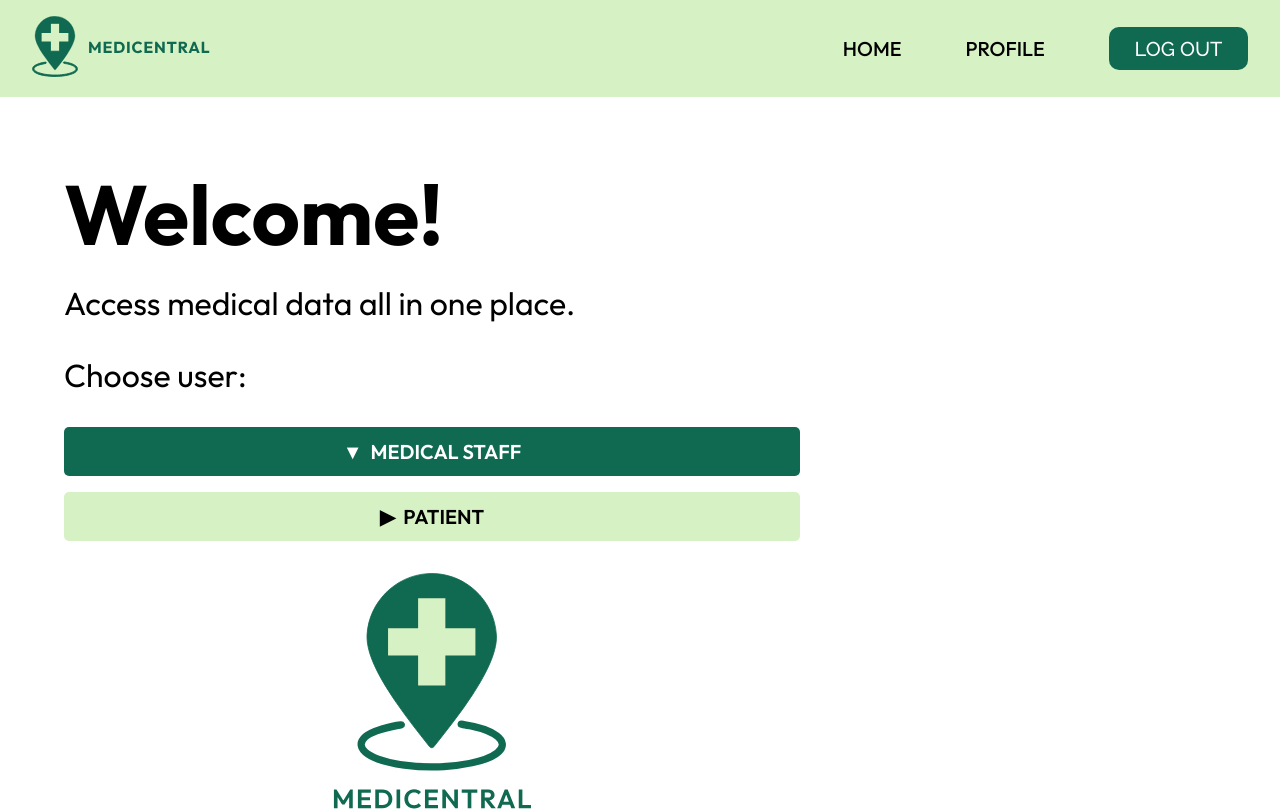
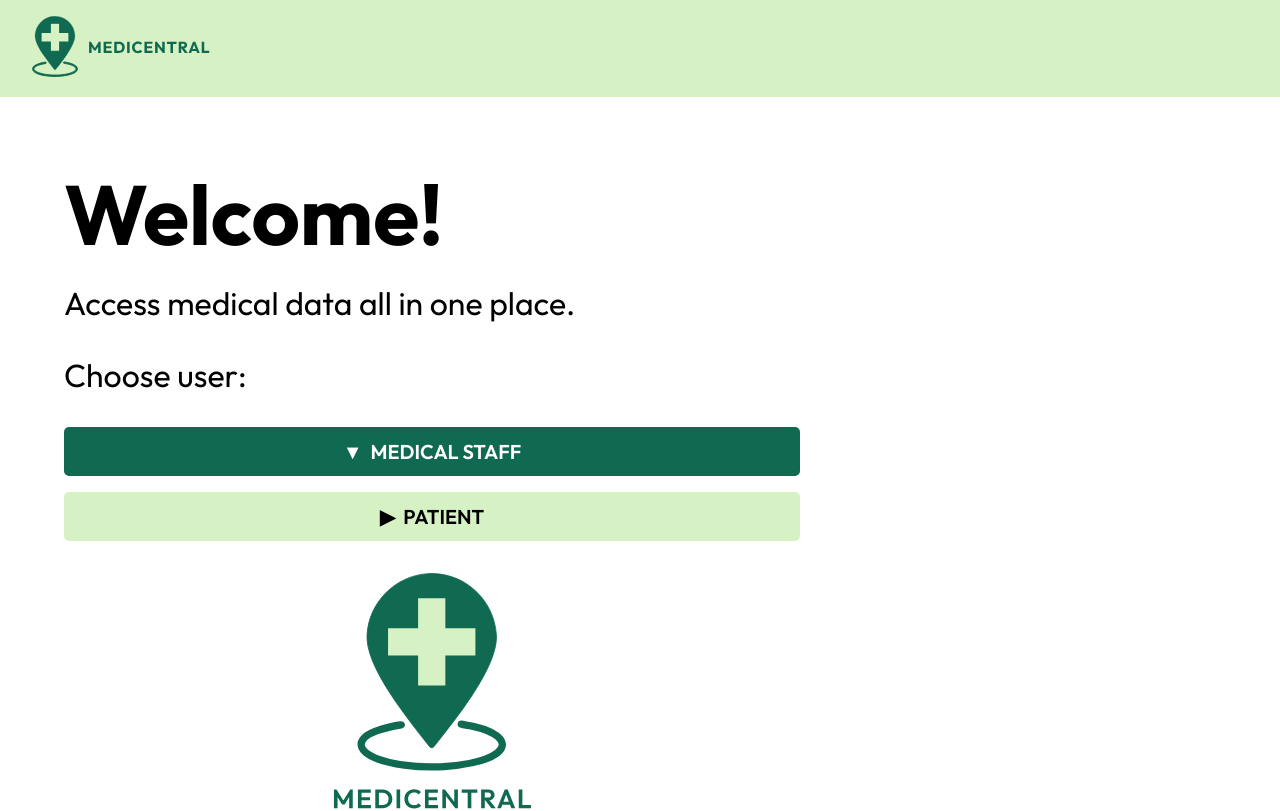
Before and after one commit to prinsergioprin/medicentral-app, a React (Create React App) app: page / in a window 1280 px wide. Shown: the top 811 px of the page. Built offline with nearby package versions, Linux system fonts and the light colour scheme.

Commit message:
Dynamic Navbar added

```diff
--- a/src/App.jsx
+++ b/src/App.jsx
@@ -1,6 +1,6 @@
 import "./App.css";
 import { useEffect } from "react";
-import { BrowserRouter as Router, Routes, Route } from "react-router";
+import { BrowserRouter as Router, Routes, Route, useLocation } from "react-router";
 import Navbar from "./Components/Navbar/Navbar";
 import LogInSection from "./Components/LogInSection/LogInSection";
 import Footer from "./Components/Footer/Footer";
@@ -25,14 +25,14 @@ function App() {
     <Router>
       <div className="App">
         {/* make false on first 3 pages... */}
-        <Navbar showNavRight={true} />
+        <DynamicNavbar />
         {/* BURGER ICON IN HEADER SHOULD HAVE THIS:
        onToggleDashboard={toggleDashboard} */}
 
         <div className="main-content">
           <Routes>
             <Route path="/" element={<LogInSection />} />
-            {/* <Route path="/log-in-method" element={<LogInMethod />} /> */}
+            {/* <Route path="/login-method" element={<LogInMethod />} /> */}
             <Route path="/login" element={<HowToLogIn />} />
             <Route path="/homepage" element={<HomePageLayout />} />
             <Route
@@ -54,4 +54,10 @@ function App() {
   );
 }
 
+const DynamicNavbar = () => {
+  const location = useLocation();
+  const showNavRight = location.pathname !== "/" && location.pathname !== "/login-method" && location.pathname !== "/login";
+  return <Navbar showNavRight={showNavRight} />;
+};
+
 export default App;
```
